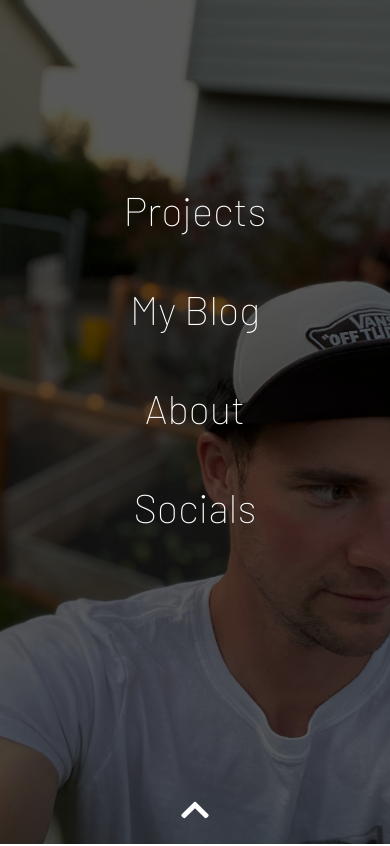
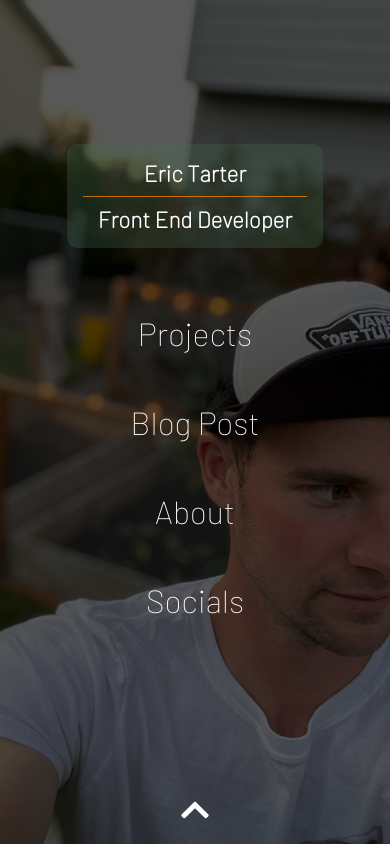
Before and after one commit to erictarter/landing-page2.0, a React (Create React App) app: page / in a window 390 px wide. Shown: the top 846 px of the page. Built offline with nearby package versions, Linux system fonts and the light colour scheme.

Commit message:
logo added

```diff
--- a/src/components/Projects.js
+++ b/src/components/Projects.js
@@ -56,7 +56,7 @@ export const Projects = () => {
     <div>
       <div className='projects-container center-maxw'>
         <h1 className='projects-header' id='link-1'>
-          Projects
+          View Projects
         </h1>
         <div className='project-grid'>
           <div className='project'>
@@ -199,7 +199,7 @@ export const Projects = () => {
           </div>
         </div>
         <h1 className='projects-header' id='link-2'>
-          My Blog
+          Blog Post
         </h1>
         <a target='_blank' href='https://musing-gates-809017.netlify.app/'>
           <animated.div
--- a/src/components/Top.js
+++ b/src/components/Top.js
@@ -12,12 +12,23 @@ export const Top = () => {
     document.querySelector('.ss-links').classList.add('show');
   }, 2700);
   setTimeout(() => {
+    document.querySelector('.logo').classList.add('show');
+  }, 3200);
+  setTimeout(() => {
+    document.querySelector('.name').classList.add('show');
+  }, 3750);
+  setTimeout(() => {
     document.querySelector('.message').style.display = 'none';
   }, 2750);
 
   return (
     <div>
       <div className='header' id='header'>
+        <div className='logo'>
+          <div className='design'></div>
+          <div className='name'>Eric Tarter</div>
+          <div className='slogan'>Front End Developer</div>
+        </div>
         <div className='message'>
           <span className='message1'>Welcome</span>
           <br />
@@ -47,7 +58,7 @@ export const Top = () => {
             offset={-70}
             duration={700}
           >
-            My Blog
+            Blog Post
           </Link>
           <Link
             className='ss-link'
--- a/src/index.scss
+++ b/src/index.scss
@@ -116,6 +116,33 @@ body::after {
 
 .welcome-msg {
   display: none;
+}
+
+.logo {
+  background: rgba(68, 108, 79, 0.3);
+  width: 14rem;
+  border-radius: 10px;
+  padding: 1rem;
+  text-align: center;
+  position: absolute;
+  top: 0;
+  left: 0;
+  margin: 1rem;
+  font-weight: 1000;
+  font-size: 1.4rem;
+  opacity: 0;
+  z-index: 11;
+}
+
+.logo.show {
+  transition: 0.5s all ease;
+  opacity: 1;
+}
+
+.name {
+  border-bottom: 1px solid rgba(255, 140, 0, 0.7);
+  padding-bottom: 0.6rem;
+  margin-bottom: 0.6rem;
 }
 
 .ss-links {
@@ -480,6 +507,21 @@ a {
   body::after {
     height: 570%;
   }
+
+  .logo {
+    background: rgba(68, 108, 79, 0.3);
+    width: 14rem;
+    border-radius: 10px;
+    padding: 1rem;
+    text-align: center;
+    position: absolute;
+    top: 4.5rem;
+    left: 50%;
+    transform: translateX(-50%);
+    margin: 1rem;
+    font-weight: 1000;
+    font-size: 1.4rem;
+  }
 }
 
 @media (max-width: 675px) {
@@ -569,12 +611,12 @@ a {
       flex-direction: column;
       align-items: center;
       position: absolute;
-      top: 10rem;
+      top: 18rem;
       margin-left: 50%;
       transform: translateX(-50%);
     }
     .ss-link {
-      font-size: 2.5rem;
+      font-size: 2rem;
     }
     .avatar-2 {
       display: block;
@@ -623,6 +665,11 @@ a {
       color: rgba(0, 0, 0, 0.6);
     }
   }
+  .logo {
+    top: 8rem;
+    left: 0;
+    margin-left: 50%;
+  }
 }
 // ADD MEDIA FOR REALLY WIDE SCREEN
 @media (min-width: 1280px) {
@@ -630,3 +677,9 @@ a {
     height: 450%;
   }
 }
+
+// DESCRIBE PROJECTS BRIEFLY - descripition button pushes link image/images down and text description appears
+// MAKE LINKD IN ACCOUNT
+// ADD LINKD IN AND REMOVE FACEBOOK AND INSTA
+// WORK ON RES
+// OBTAIN CERTIFICATES
```
Also changed, not shown: 1 other file (tests, documents, lock files or other folders).
